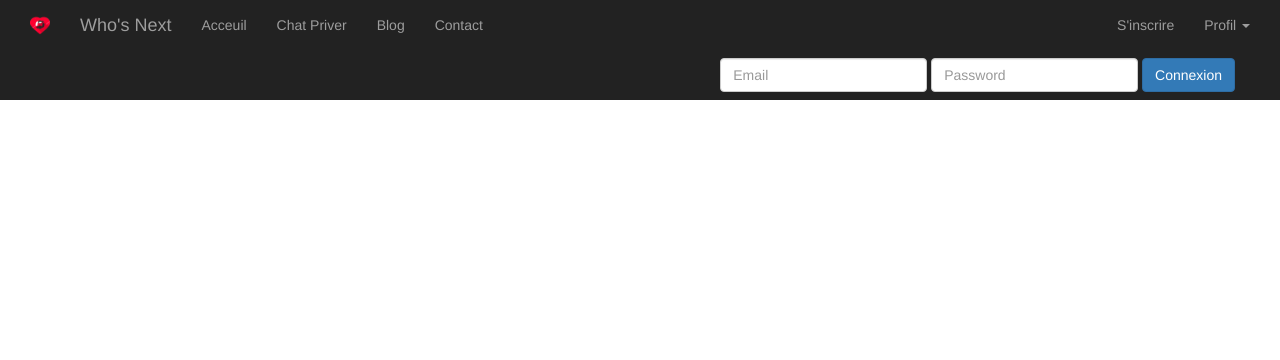
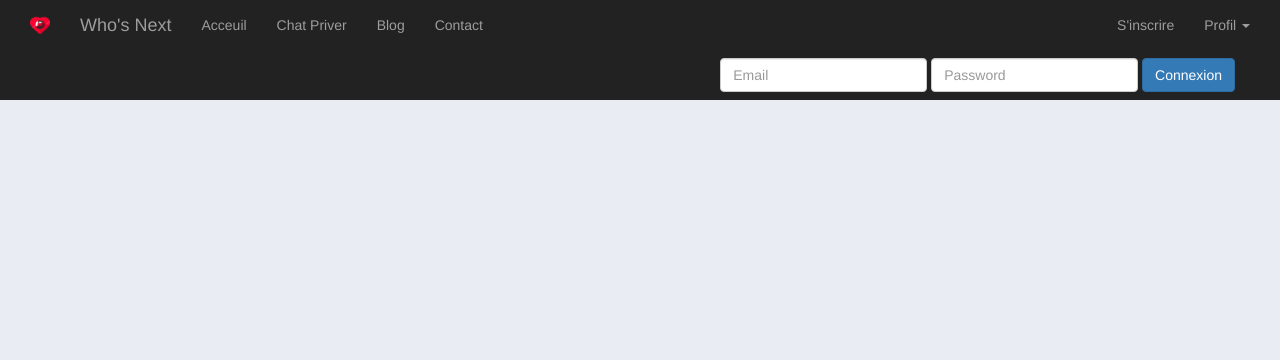
Before and after one commit to dubreuil534/Who-s_Next_Projet, a PHP site: page /view_parts/_header.php in a window 1280 px wide. Shown: the top 360 px of the page. Run offline with PHP 8.4, Linux system fonts and the light colour scheme; data that the repository does not hold is empty; some libraries are stand-ins or nearby versions.

Commit message:
Changement  H1 CSS

```diff
--- a/css/style.css
+++ b/css/style.css
@@ -1,6 +1,6 @@
-/*body {
-    text-align: center;
-}*/
+body {
+   background-color: #e9ecf3;
+}
 
 /*!*form[name="inscription"] *!.error {
     background-color: coral;
@@ -36,6 +36,7 @@
 
 h1{
     font-size: 350%;
+    text-align: center;
 }
 
 
```
